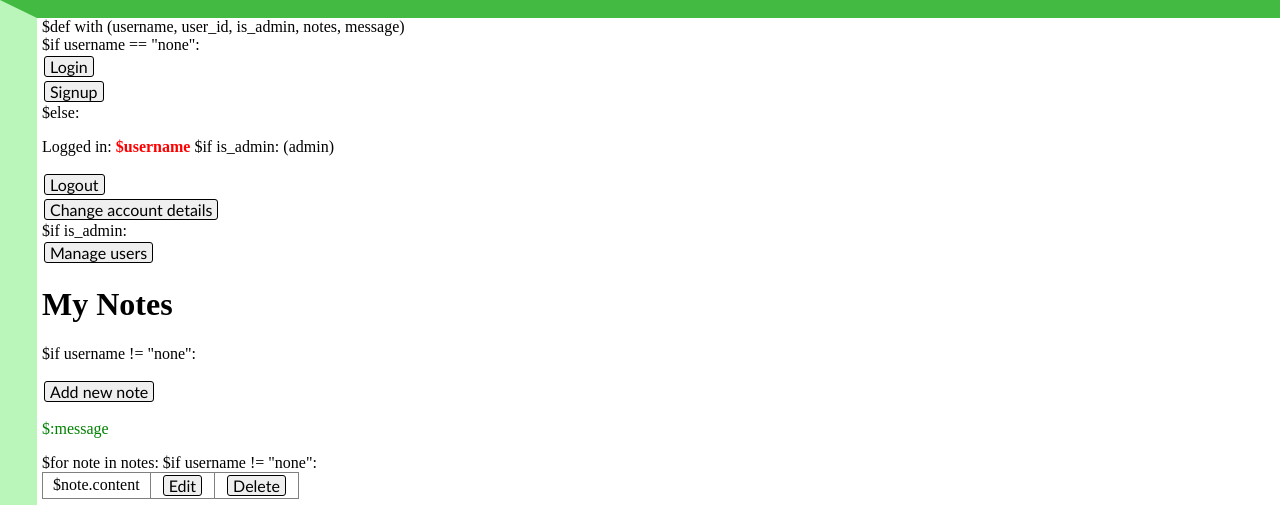
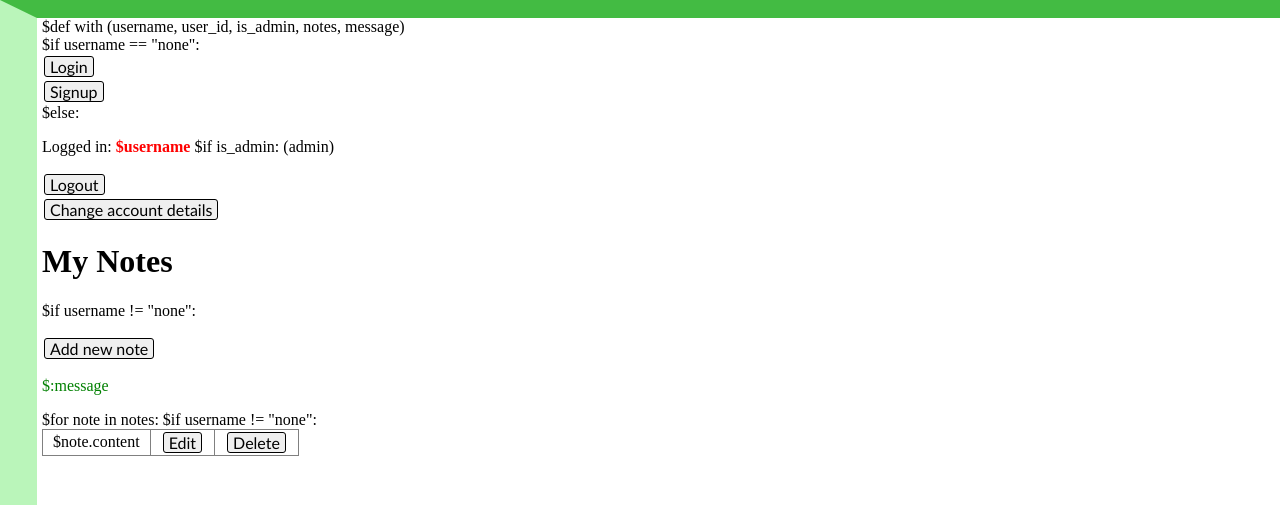
Before and after one commit to kerkkaju/a7-mynotes-admin, a Python web app: template templates/home.html in a window 1280 px wide. Shown: the top 505 px of the page. Run offline with Jinja, Linux system fonts and the light colour scheme; the template is opened without the code that fills it, so the values that code supplies are empty.

Commit message:
correction

```diff
--- a/templates/home.html
+++ b/templates/home.html
@@ -26,9 +26,6 @@
           Change account details</a>
         </div>
 
-        $if is_admin:
-          <div><a href="/admin">Manage users</a></div>
-
     </div>
     <h1>My Notes</h1>
     $if username != "none":
```
Also changed, not shown: app.py (+6 -1 lines), 1 other file.
